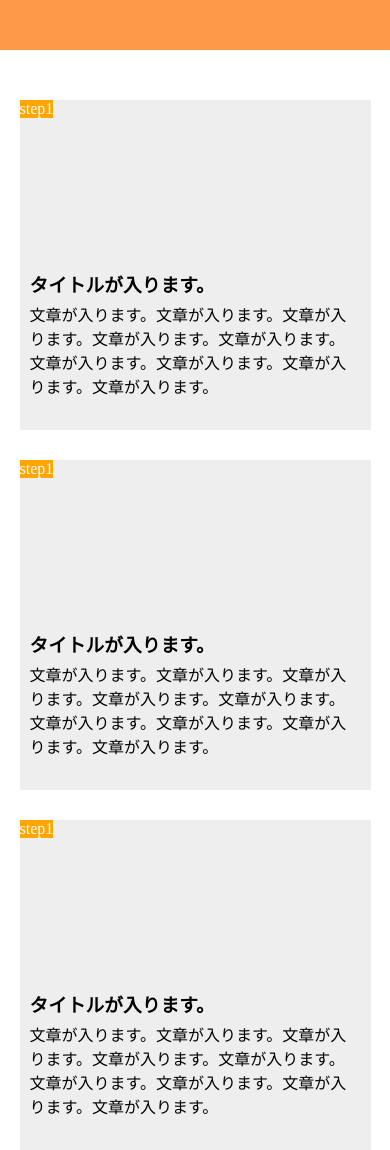
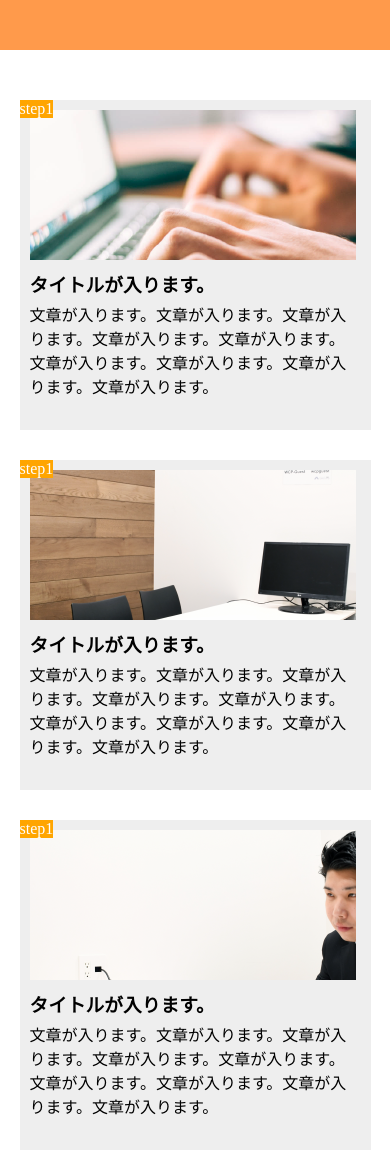
Before and after one commit to moekak/homework1, a plain HTML site: page index.html in a window 390 px wide. Shown: the top 1150 px of the page. Drawn offline with Linux system fonts and the light colour scheme.

Commit message:
editing background-image

```diff
--- a/style.css
+++ b/style.css
@@ -102,7 +102,7 @@ footer {
   }
 
   .first{
-    background-image: url(flow01);
+    background-image: url(img/flow01.jpg);
     background-repeat: no-repeat;
     background-position: center;
     background-size: auto;
@@ -110,7 +110,7 @@ footer {
   }
 
   .second{
-    background-image: url(flow02);
+    background-image: url(img/flow02.jpg);
     background-repeat: no-repeat;
     background-position: center;
     background-size: auto;
@@ -118,7 +118,7 @@ footer {
   }
 
   .third{
-    background-image: url(flow03);
+    background-image: url(img/flow03.jpg);
     background-repeat: no-repeat;
     background-position: center;
     background-size: auto;
```
